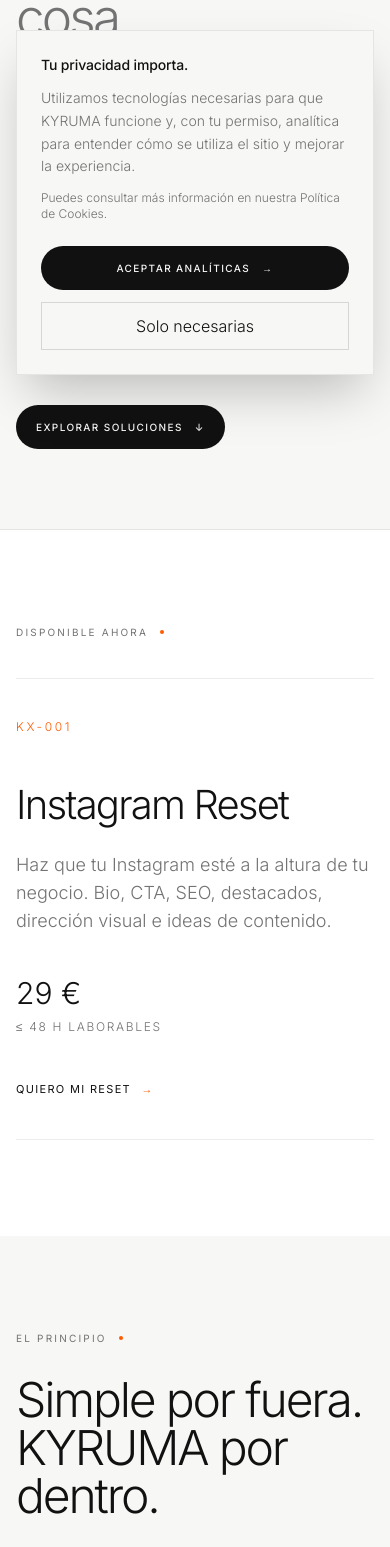
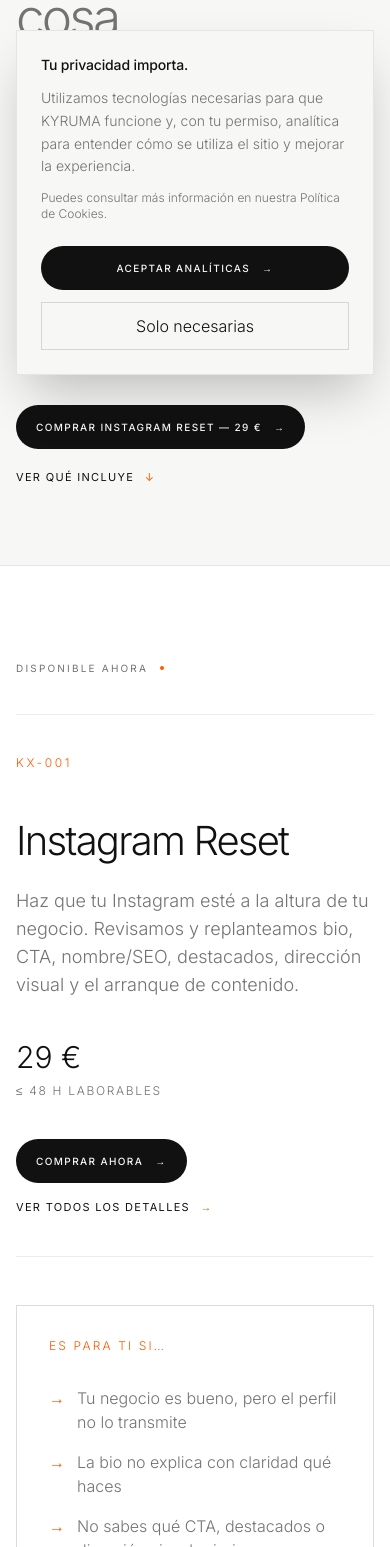
Before and after one commit to kyrumacreative-hub/kyruma-website, a Next.js app: page /express in a window 390 px wide. Shown: the part 453-2000 px from the top of the page. Built offline with nearby package versions, Linux system fonts and the light colour scheme; no server answers.

Commit message:
feat(sales): KYRUMA Express conversion sprint
Improve KX-001 purchase path, add direct CTAs, FAQ, illustrative result example, MATCH fallback and surface the €29 offer site-wide. Known pre-existing dependency audit findings remain tracked separately.

```diff
--- a/src/app/express/instagram-reset/page.tsx
+++ b/src/app/express/instagram-reset/page.tsx
@@ -11,27 +11,59 @@ export const metadata: Metadata = {
 
 const receive = ["Diagnóstico del perfil", "Nueva bio", "Nombre optimizado", "CTA recomendado", "Estructura de destacados", "Dirección visual", "Prioridades", "3 ideas de contenido"];
 const excluded = ["Gestión mensual de redes", "Publicación de contenido", "Acceso o gestión directa de la cuenta", "Diseño completo de publicaciones", "Rediseño integral de identidad", "Campañas de publicidad"];
+const faqs = [
+  ["¿Es una plantilla?", "No. La revisión y las recomendaciones se preparan para tu cuenta, tu negocio, tu oferta y el objetivo que indiques en el brief."],
+  ["¿Necesitáis mi contraseña?", "No. Nunca necesitamos acceso a tu cuenta ni te pediremos tu contraseña de Instagram."],
+  ["¿Cuándo empieza el plazo de 48 horas?", "Cuando recibimos correctamente tu brief. El plazo indicado es de hasta 48 horas laborables."],
+  ["¿Qué pasa después de comprar?", "Completarás un brief breve con tu perfil, negocio, público y objetivo. Con esa información hacemos la revisión y te enviamos la entrega por email."],
+  ["¿Puedo pedir un cambio?", "El bonus de lanzamiento incluye una segunda revisión sin coste adicional durante los 7 días posteriores a la entrega."],
+  ["¿Esto sustituye una estrategia completa de marca?", "No. Instagram Reset resuelve un problema concreto de presentación del perfil. Si detectamos que el problema es estructural, te lo diremos con claridad."],
+] as const;
 
 function BuyButton({ placement }: { placement: string }) {
   return <TrackedShopLink href={expressProduct.shopUrl} placement={placement} className="button-primary inline-flex">Quiero mi Instagram Reset — 29 € <span>→</span></TrackedShopLink>;
 }
 
 export default function InstagramResetPage() {
+  const serviceSchema = {
+    "@context": "https://schema.org",
+    "@type": "Service",
+    name: "Instagram Reset",
+    serviceType: "Revisión y optimización de perfil de Instagram para negocios",
+    provider: { "@type": "Organization", name: "KYRUMA", url: "https://www.kyruma.com" },
+    url: "https://www.kyruma.com/express/instagram-reset",
+    offers: { "@type": "Offer", price: "29", priceCurrency: "EUR", url: expressProduct.shopUrl },
+  };
+
   return <main className="bg-[var(--background)] text-[var(--foreground)]">
-    <section className="flex min-h-[92svh] items-end border-b border-[var(--border)] pt-36"><div className="site-container pb-20 md:pb-28"><p className="section-label">KYRUMA EXPRESS™ / KX-001<span className="accent-dot" /></p><h1 className="mt-8 max-w-[1100px] text-[clamp(3.2rem,8vw,7.2rem)] font-light leading-[.95] tracking-[-.055em]">Tu negocio merece algo mejor que <span className="text-[var(--muted)]">una bio improvisada.</span></h1><div className="mt-12 grid gap-10 border-t border-[var(--border)] pt-8 md:grid-cols-12 md:items-end"><p className="max-w-2xl text-lg leading-[1.75] text-[var(--muted)] md:col-span-7">Analizamos tu perfil y reorganizamos los elementos que determinan si alguien entiende quién eres, qué ofreces y qué debería hacer después.</p><div className="md:col-span-5 md:text-right"><p className="text-5xl font-light">29 €</p><p className="mt-3 text-xs uppercase tracking-[.16em] text-[var(--muted)]">Entrega ≤ 48 h laborables</p></div></div><div className="mt-10"><BuyButton placement="hero" /></div></div></section>
+    <script type="application/ld+json" dangerouslySetInnerHTML={{ __html: JSON.stringify(serviceSchema) }} />
+
+    <section className="flex min-h-[92svh] items-end border-b border-[var(--border)] pt-36"><div className="site-container pb-20 md:pb-28"><p className="section-label">KYRUMA EXPRESS™ / KX-001<span className="accent-dot" /></p><h1 className="mt-8 max-w-[1100px] text-[clamp(3.2rem,8vw,7.2rem)] font-light leading-[.95] tracking-[-.055em]">Tu negocio merece algo mejor que <span className="text-[var(--muted)]">una bio improvisada.</span></h1><div className="mt-12 grid gap-10 border-t border-[var(--border)] pt-8 md:grid-cols-12 md:items-end"><p className="max-w-2xl text-lg leading-[1.75] text-[var(--muted)] md:col-span-7">Analizamos tu perfil y reorganizamos los elementos que determinan si alguien entiende quién eres, qué ofreces y qué debería hacer después.</p><div className="md:col-span-5 md:text-right"><p className="text-5xl font-light">29 €</p><p className="mt-3 text-xs uppercase tracking-[.16em] text-[var(--muted)]">Entrega ≤ 48 h laborables</p></div></div><div className="mt-10 flex flex-wrap items-center gap-6"><BuyButton placement="hero" /><p className="text-xs uppercase tracking-[.13em] text-[var(--muted)]">Pago único · sin suscripción · sin reunión</p></div></div></section>
 
     <section className="border-b border-[var(--border)] bg-[var(--foreground)] text-[var(--background)]"><div className="site-container grid gap-6 py-8 md:grid-cols-12 md:items-center"><div className="md:col-span-3"><p className="text-xs uppercase tracking-[.2em] text-[var(--primary)]">BONUS DE LANZAMIENTO</p></div><div className="md:col-span-6"><p className="text-lg font-light">Incluye una segunda revisión sin coste adicional durante los 7 días posteriores a la entrega.</p></div><div className="text-xs uppercase tracking-[.14em] opacity-65 md:col-span-3 md:text-right">Sin subir el precio · 29 €</div></div></section>
 
     <section className="section surface-section"><div className="site-container grid gap-12 md:grid-cols-12"><div className="md:col-span-5"><p className="section-label">EL PROBLEMA<span className="accent-dot" /></p><h2 className="mt-8 text-[clamp(2.6rem,5vw,5rem)] font-light leading-[1.02] tracking-[-.045em]">Tu negocio puede ser mucho mejor que lo que transmite su Instagram.</h2></div><div className="space-y-5 text-lg leading-[1.75] text-[var(--muted)] md:col-span-6 md:col-start-7"><p>Una bio que no explica nada. Un CTA inexistente. Destacados sin estructura. Una identidad diferente en cada publicación.</p><p>Una persona entra en tu perfil, mira durante unos segundos y decide si entiende tu negocio, confía en él y quiere saber más.</p><p className="text-[var(--foreground)]">Instagram Reset ordena esas piezas.</p></div></div></section>
 
-    <section className="section"><div className="site-container"><p className="section-label">QUÉ INCLUYE<span className="accent-dot" /></p><div className="mt-12 grid border-t border-[var(--border)] md:grid-cols-2">{instagramResetIncludes.map(([number, title, body]) => <article key={number} className="border-b border-[var(--border)] py-9 md:px-8"><p className="text-xs text-[var(--primary)]">{number}</p><h3 className="mt-5 text-2xl font-light capitalize">{title}</h3><p className="mt-3 max-w-xl leading-[1.7] text-[var(--muted)]">{body}</p></article>)}</div></div></section>
+    <section className="section"><div className="site-container"><p className="section-label">QUÉ INCLUYE<span className="accent-dot" /></p><div className="mt-12 grid border-t border-[var(--border)] md:grid-cols-2">{instagramResetIncludes.map(([number, title, body]) => <article key={number} className="border-b border-[var(--border)] py-9 md:px-8"><p className="text-xs text-[var(--primary)]">{number}</p><h3 className="mt-5 text-2xl font-light capitalize">{title}</h3><p className="mt-3 max-w-xl leading-[1.7] text-[var(--muted)]">{body}</p></article>)}</div><div className="mt-10"><BuyButton placement="after_includes" /></div></div></section>
 
     <section className="section bg-[var(--foreground)] text-[var(--background)]"><div className="site-container grid gap-12 md:grid-cols-12"><div className="md:col-span-5"><p className="text-xs uppercase tracking-[.2em] text-[var(--primary)]">QUÉ RECIBES</p><h2 className="mt-8 text-5xl font-light tracking-[-.045em]">Nada genérico.</h2><p className="mt-5 text-lg opacity-65">Lo hacemos específicamente para tu cuenta y tu negocio.</p></div><ul className="grid gap-px bg-white/15 md:col-span-6 md:col-start-7 md:grid-cols-2">{receive.map(item => <li key={item} className="bg-[var(--foreground)] p-5 text-sm uppercase tracking-[.12em]">{item}</li>)}</ul></div></section>
 
-    <section className="section surface-section"><div className="site-container"><p className="section-label">EL PROCESO<span className="accent-dot" /></p><div className="mt-12 grid gap-px bg-[var(--border)] md:grid-cols-4">{["Compra Instagram Reset", "Completa un brief de pocos minutos", "KYRUMA analiza tu perfil", "Recibe tu reset por email"].map((item, index) => <div key={item} className="bg-[var(--surface)] p-8"><span className="text-xs text-[var(--primary)]">0{index + 1}</span><p className="mt-16 text-lg">{item}</p></div>)}</div></div></section>
+    <section className="section surface-section">
+      <div className="site-container grid gap-12 md:grid-cols-12">
+        <div className="md:col-span-4"><p className="section-label">EJEMPLO DE RESULTADO<span className="accent-dot" /></p><h2 className="mt-8 text-[clamp(2.5rem,5vw,4.7rem)] font-light leading-[1.03] tracking-[-.045em]">De describir cosas a dirigir una acción.</h2><p className="mt-6 text-sm leading-7 text-[var(--muted)]">Ejemplo ilustrativo para mostrar el tipo de cambio. No corresponde a un cliente real.</p></div>
+        <div className="grid gap-px border border-[var(--border)] bg-[var(--border)] md:col-span-7 md:col-start-6 md:grid-cols-2">
+          <div className="bg-[var(--background)] p-8"><p className="text-xs uppercase tracking-[.16em] text-[var(--muted)]">ANTES</p><p className="mt-10 text-xl font-light leading-8">Peluquería ✨<br />Color · Mechas · Corte<br />Granada<br />📞 Reserva aquí</p><p className="mt-10 text-sm leading-6 text-[var(--muted)]">Enumera servicios, pero no explica por qué elegir el negocio ni orienta la decisión.</p></div>
+          <div className="bg-[var(--background)] p-8"><p className="text-xs uppercase tracking-[.16em] text-[var(--primary)]">DIRECCIÓN PROPUESTA</p><p className="mt-10 text-xl font-light leading-8">Especialistas en color y balayage en Granada.<br />Resultados naturales diseñados para ti.<br />↓ Reserva tu cita</p><p className="mt-10 text-sm leading-6 text-[var(--muted)]">Más clara, más específica y con una acción principal.</p></div>
+        </div>
+      </div>
+    </section>
 
-    <section className="section"><div className="site-container grid gap-12 md:grid-cols-12"><div className="md:col-span-5"><p className="section-label">ENTREGA<span className="accent-dot" /></p><h2 className="mt-8 text-[clamp(4rem,8vw,8rem)] font-light tracking-[-.06em]">48 horas.</h2></div><div className="md:col-span-5 md:col-start-8"><p className="text-lg leading-[1.75] text-[var(--muted)]">El plazo comienza cuando recibimos correctamente tu brief. La entrega máxima es de 48 horas laborables.</p><h3 className="mt-12 text-xs uppercase tracking-[.18em]">No incluye</h3><ul className="mt-5 space-y-3 text-sm text-[var(--muted)]">{excluded.map(item => <li key={item}>— {item}</li>)}</ul><p className="mt-6 text-sm font-medium">Nunca te pediremos la contraseña de Instagram.</p></div></div></section>
+    <section className="section"><div className="site-container"><p className="section-label">EL PROCESO<span className="accent-dot" /></p><div className="mt-12 grid gap-px bg-[var(--border)] md:grid-cols-4">{["Compra Instagram Reset", "Completa un brief de pocos minutos", "KYRUMA analiza tu perfil", "Recibe tu reset por email"].map((item, index) => <div key={item} className="bg-[var(--surface)] p-8"><span className="text-xs text-[var(--primary)]">0{index + 1}</span><p className="mt-16 text-lg">{item}</p></div>)}</div></div></section>
 
-    <section className="section surface-section"><div className="site-container text-center"><p className="text-xs uppercase tracking-[.2em] text-[var(--primary)]">KX-001</p><h2 className="mt-5 text-[clamp(3rem,6vw,6rem)] font-light tracking-[-.055em]">Instagram Reset</h2><p className="mt-5 text-4xl font-light">29 €</p><p className="mt-5 text-sm uppercase leading-7 tracking-[.14em] text-[var(--muted)]">Precio cerrado · Bonus de lanzamiento · Sin reuniones innecesarias</p><div className="mt-10"><BuyButton placement="final" /></div></div></section>
+    <section className="section surface-section"><div className="site-container grid gap-12 md:grid-cols-12"><div className="md:col-span-5"><p className="section-label">ENTREGA<span className="accent-dot" /></p><h2 className="mt-8 text-[clamp(4rem,8vw,8rem)] font-light tracking-[-.06em]">48 horas.</h2></div><div className="md:col-span-5 md:col-start-8"><p className="text-lg leading-[1.75] text-[var(--muted)]">El plazo comienza cuando recibimos correctamente tu brief. La entrega máxima es de 48 horas laborables.</p><h3 className="mt-12 text-xs uppercase tracking-[.18em]">No incluye</h3><ul className="mt-5 space-y-3 text-sm text-[var(--muted)]">{excluded.map(item => <li key={item}>— {item}</li>)}</ul><p className="mt-6 text-sm font-medium">Nunca te pediremos la contraseña de Instagram.</p></div></div></section>
+
+    <section className="section"><div className="site-container"><p className="section-label">PREGUNTAS FRECUENTES<span className="accent-dot" /></p><div className="mt-12 border-t border-[var(--border)]">{faqs.map(([question, answer]) => <article key={question} className="grid gap-4 border-b border-[var(--border)] py-8 md:grid-cols-12"><h3 className="text-xl font-light md:col-span-5">{question}</h3><p className="leading-7 text-[var(--muted)] md:col-span-6 md:col-start-7">{answer}</p></article>)}</div></div></section>
+
+    <section className="section surface-section"><div className="site-container text-center"><p className="text-xs uppercase tracking-[.2em] text-[var(--primary)]">KX-001</p><h2 className="mt-5 text-[clamp(3rem,6vw,6rem)] font-light tracking-[-.055em]">Instagram Reset</h2><p className="mt-5 text-4xl font-light">29 €</p><p className="mt-5 text-sm uppercase leading-7 tracking-[.14em] text-[var(--muted)]">Precio cerrado · Bonus de lanzamiento · Sin reuniones innecesarias</p><div className="mt-10"><BuyButton placement="final" /></div><p className="mx-auto mt-5 max-w-xl text-sm leading-6 text-[var(--muted)]">Si no estás seguro de que este sea tu problema, haz <a href="https://t.me/kyrumabot?start=kx001_unsure" target="_blank" rel="noreferrer" className="underline underline-offset-4">KYRUMA MATCH gratis</a> antes de comprar.</p></div></section>
   </main>;
 }
--- a/src/app/express/page.tsx
+++ b/src/app/express/page.tsx
@@ -11,6 +11,12 @@ export const metadata: Metadata = {
 };
 
 const steps = ["Elige", "Compra", "Cuéntanos tu caso", "KYRUMA trabaja", "Recibe tu entrega"];
+const fit = [
+  "Tu negocio es bueno, pero el perfil no lo transmite",
+  "La bio no explica con claridad qué haces",
+  "No sabes qué CTA, destacados o dirección visual priorizar",
+  "Quieres una revisión profesional sin contratar una gestión mensual",
+];
 
 export default function ExpressPage() {
   return <main className="bg-[var(--background)] text-[var(--foreground)]">
@@ -22,7 +28,10 @@ export default function ExpressPage() {
           <p className="max-w-2xl text-lg font-light leading-[1.75] text-[var(--muted)] md:col-span-7">Soluciones concretas para marcas, creadores y pequeños negocios que necesitan avanzar sin entrar todavía en un gran proyecto.</p>
           <div className="text-sm uppercase leading-7 tracking-[.16em] md:col-span-5 md:text-right"><p>Precio cerrado.</p><p>Sin reuniones innecesarias.</p><p>Entrega rápida.</p></div>
         </div>
-        <a href="#solutions" className="button-primary mt-10 inline-flex">Explorar soluciones <span>↓</span></a>
+        <div className="mt-10 flex flex-wrap gap-5">
+          <TrackedShopLink href={expressProduct.shopUrl} placement="express_hero" className="button-primary inline-flex">Comprar Instagram Reset — 29 € <span>→</span></TrackedShopLink>
+          <a href="#solutions" className="text-link inline-flex">Ver qué incluye <span>↓</span></a>
+        </div>
       </div>
     </section>
 
@@ -31,10 +40,26 @@ export default function ExpressPage() {
         <p className="section-label">DISPONIBLE AHORA<span className="accent-dot" /></p>
         <article className="mt-10 grid gap-10 border-y border-[var(--border)] py-10 md:grid-cols-12 md:items-end">
           <div className="md:col-span-2"><p className="text-xs tracking-[.22em] text-[var(--primary)]">{expressProduct.code}</p></div>
-          <div className="md:col-span-6"><h2 className="text-[clamp(2.5rem,5vw,5rem)] font-light tracking-[-.045em]">{expressProduct.name}</h2><p className="mt-4 max-w-xl text-lg text-[var(--muted)]">Haz que tu Instagram esté a la altura de tu negocio. Bio, CTA, SEO, destacados, dirección visual e ideas de contenido.</p></div>
+          <div className="md:col-span-5"><h2 className="text-[clamp(2.5rem,5vw,5rem)] font-light tracking-[-.045em]">{expressProduct.name}</h2><p className="mt-4 max-w-xl text-lg text-[var(--muted)]">Haz que tu Instagram esté a la altura de tu negocio. Revisamos y replanteamos bio, CTA, nombre/SEO, destacados, dirección visual y el arranque de contenido.</p></div>
           <div className="md:col-span-2"><p className="text-3xl font-light">29 €</p><p className="mt-2 text-xs uppercase tracking-[.14em] text-[var(--muted)]">{expressProduct.delivery}</p></div>
-          <div className="md:col-span-2 md:text-right"><Link href="/express/instagram-reset" className="text-link">Quiero mi reset <span>→</span></Link></div>
+          <div className="flex flex-col items-start gap-4 md:col-span-3 md:items-end">
+            <TrackedShopLink href={expressProduct.shopUrl} placement="express_product_card" className="button-primary inline-flex">Comprar ahora <span>→</span></TrackedShopLink>
+            <Link href="/express/instagram-reset" className="text-link">Ver todos los detalles <span>→</span></Link>
+          </div>
         </article>
+
+        <div className="mt-12 grid gap-px border border-[var(--border)] bg-[var(--border)] md:grid-cols-2">
+          <div className="bg-[var(--surface)] p-8 md:p-10">
+            <p className="text-xs uppercase tracking-[.18em] text-[var(--primary)]">ES PARA TI SI…</p>
+            <ul className="mt-8 space-y-4 text-[var(--muted)]">{fit.map(item => <li key={item} className="flex gap-3"><span className="text-[var(--primary)]">→</span><span>{item}</span></li>)}</ul>
+          </div>
+          <div className="bg-[var(--surface)] p-8 md:p-10">
+            <p className="text-xs uppercase tracking-[.18em] text-[var(--primary)]">QUÉ RECIBES</p>
+            <p className="mt-8 text-2xl font-light tracking-[-.025em]">Una revisión hecha para tu cuenta, no una plantilla.</p>
+            <p className="mt-5 leading-7 text-[var(--muted)]">Te entregamos un diagnóstico claro, propuestas concretas y prioridades para que sepas qué cambiar primero. Nunca necesitamos tu contraseña.</p>
+            <p className="mt-6 text-sm uppercase tracking-[.14em]">Bonus de lanzamiento: segunda revisión incluida durante los 7 días posteriores a la entrega.</p>
+          </div>
+        </div>
       </div>
     </section>
 
@@ -42,7 +67,17 @@ export default function ExpressPage() {
 
     <section className="section surface-section"><div className="site-container"><p className="section-label">CÓMO FUNCIONA<span className="accent-dot" /></p><ol className="mt-12 grid border-t border-[var(--border)] md:grid-cols-5">{steps.map((step, index) => <li key={step} className="border-b border-[var(--border)] py-8 md:border-r md:px-6"><span className="text-xs text-[var(--primary)]">0{index + 1}</span><p className="mt-8 text-sm uppercase tracking-[.14em]">{step}</p></li>)}</ol></div></section>
 
+    <section className="section bg-[var(--foreground)] text-[var(--background)]">
+      <div className="site-container grid gap-10 md:grid-cols-12 md:items-end">
+        <div className="md:col-span-7">
+          <p className="text-xs uppercase tracking-[.2em] text-[var(--primary)]">KYRUMA MATCH™</p>
+          <h2 className="mt-8 text-[clamp(2.5rem,5vw,5rem)] font-light tracking-[-.045em]">¿No sabes qué necesitas arreglar?</h2>
+          <p className="mt-6 max-w-2xl text-lg leading-8 opacity-70">No compres a ciegas. Responde unas preguntas y KYRUMA te dirá qué atacaría primero en tu negocio.</p>
+        </div>
+        <div className="md:col-span-5 md:text-right"><a href="https://t.me/kyrumabot?start=express_unsure" target="_blank" rel="noreferrer" className="inline-flex rounded-full bg-[var(--background)] px-6 py-4 text-sm font-medium text-[var(--foreground)]">Hacer diagnóstico gratis <span className="ml-2">↗</span></a><p className="mt-4 text-xs uppercase tracking-[.14em] opacity-60">Gratis · sin llamada · pocos minutos</p></div>
+      </div>
+    </section>
+
     <section className="section"><div className="site-container max-w-4xl text-center"><p className="section-label justify-center">ALGO MÁS GRANDE<span className="accent-dot" /></p><h2 className="mt-8 text-[clamp(2.5rem,5vw,5rem)] font-light tracking-[-.045em]">¿Tu negocio necesita algo más que un arreglo puntual?</h2><p className="mx-auto mt-6 max-w-2xl text-lg text-[var(--muted)]">Trabajamos también en estrategia, identidad, experiencia digital y sistemas para compañías que necesitan una transformación más profunda.</p><Link href="/#contact" className="button-primary mt-10 inline-flex">Trabajar con KYRUMA <span>→</span></Link></div></section>
-    <span className="sr-only"><TrackedShopLink href={expressProduct.shopUrl} placement="express_hidden">Comprar</TrackedShopLink></span>
   </main>;
 }
```
Also changed, not shown: src/components/layout/Navbar.tsx (+4 -4 lines), 2 other files (tests, documents, lock files or other folders).
